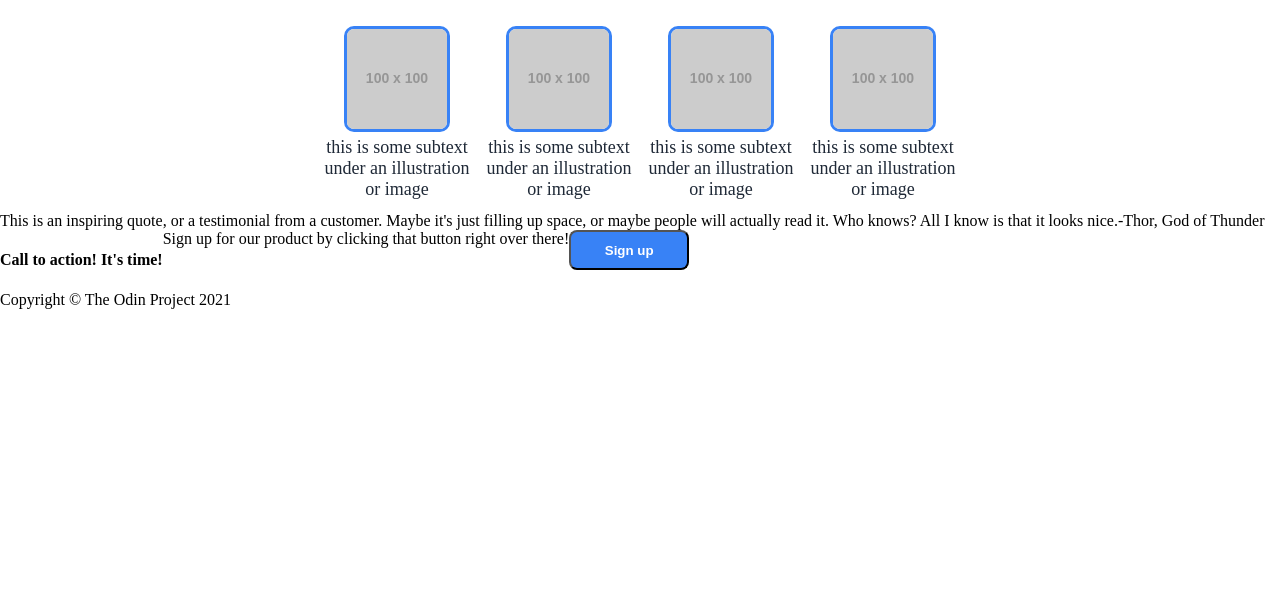
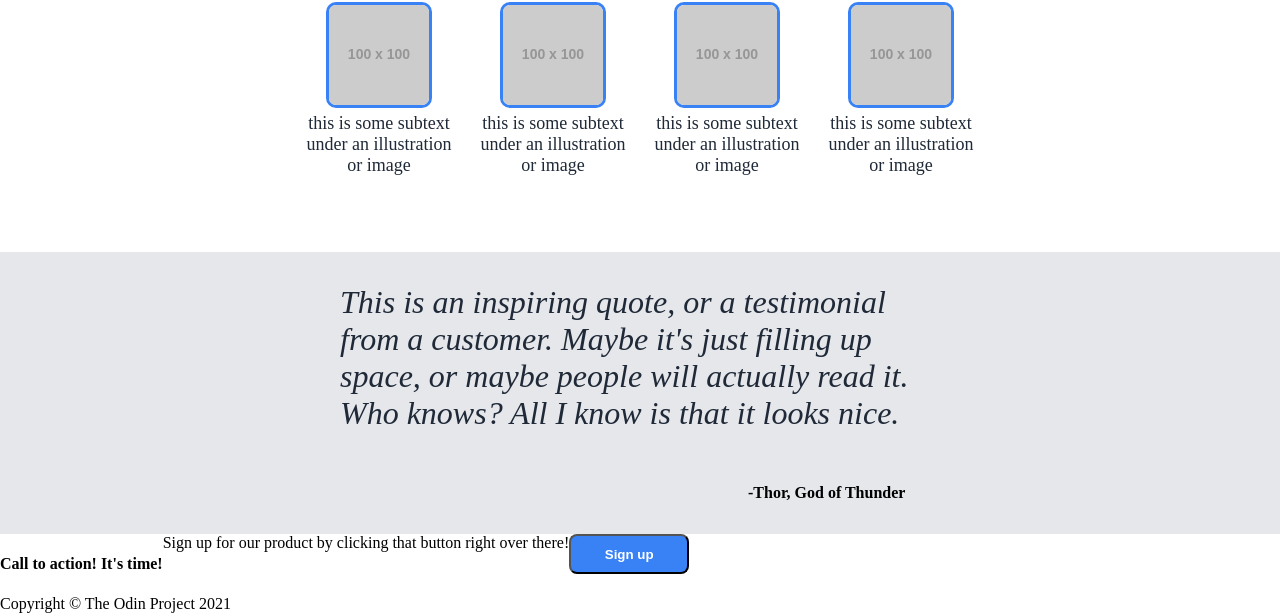
Before and after one commit to Frizzybman11/odin-landing, a plain HTML site: page index.html in a window 1280 px wide. Shown: the part 582-1195 px from the top of the page. Before the commit the page ends 891 px from the top, so only its background shows below. Drawn offline with Linux system fonts and the light colour scheme; placeholder pictures from the web are drawn by us.

Commit message:
Modify Quote section

```diff
--- a/index.html
+++ b/index.html
@@ -47,8 +47,8 @@
             </div>
         </div>
         <div class="quote">
-            <p>This is an inspiring quote, or a testimonial from a customer. Maybe it's just filling up space, or maybe people will actually read it. Who knows? All I know is that it looks nice.</p>
-            <p>-Thor, God of Thunder</p>
+            <p class="quote-text">This is an inspiring quote, or a testimonial from a customer. Maybe it's just filling up space, or maybe people will actually read it. Who knows? All I know is that it looks nice.</p>
+            <p class="quote-name">-Thor, God of Thunder</p>
         </div>
         <div class="sign-up">
             <h4>Call to action! It's time!</h4>
--- a/style.css
+++ b/style.css
@@ -99,13 +99,14 @@ h3 {
     align-items: center;
     justify-content: center;
     flex: 100%;
-    padding: 36px;
+    padding: 12px;
 }
 
 .info-images {
     display: flex;
     justify-content: space-evenly;
-    gap: 12px;
+    gap: 24px;
+    padding-bottom: 24px;
 }
 
 .img {
@@ -122,7 +123,28 @@ h3 {
 }
 
 .quote {
+    background-color: #E5E7EB;
     display: flex;
+    flex-direction: column;
+    justify-content: center;
+    align-items: center;
+    flex: 100%;
+    padding: 32px;
+    margin-top: 64px;
+}
+
+.quote-text {
+    height: 200px;
+    width: 600px;
+    font-size: 32px;
+    font-style: italic;
+    color: #1F2937;
+}
+
+.quote-name {
+    width: 500px;
+    align-self: flex-end;
+    font-weight: bold;
 }
 
 .sign-up {
```
